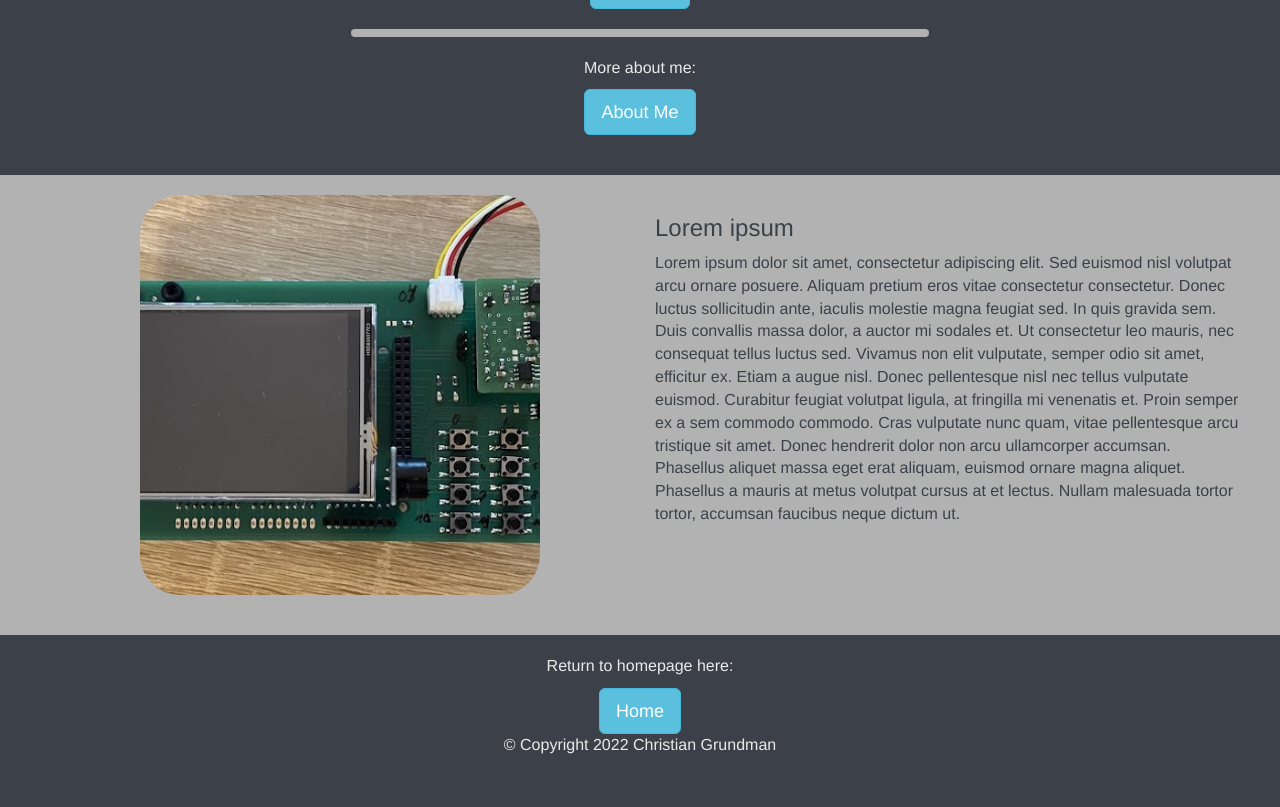
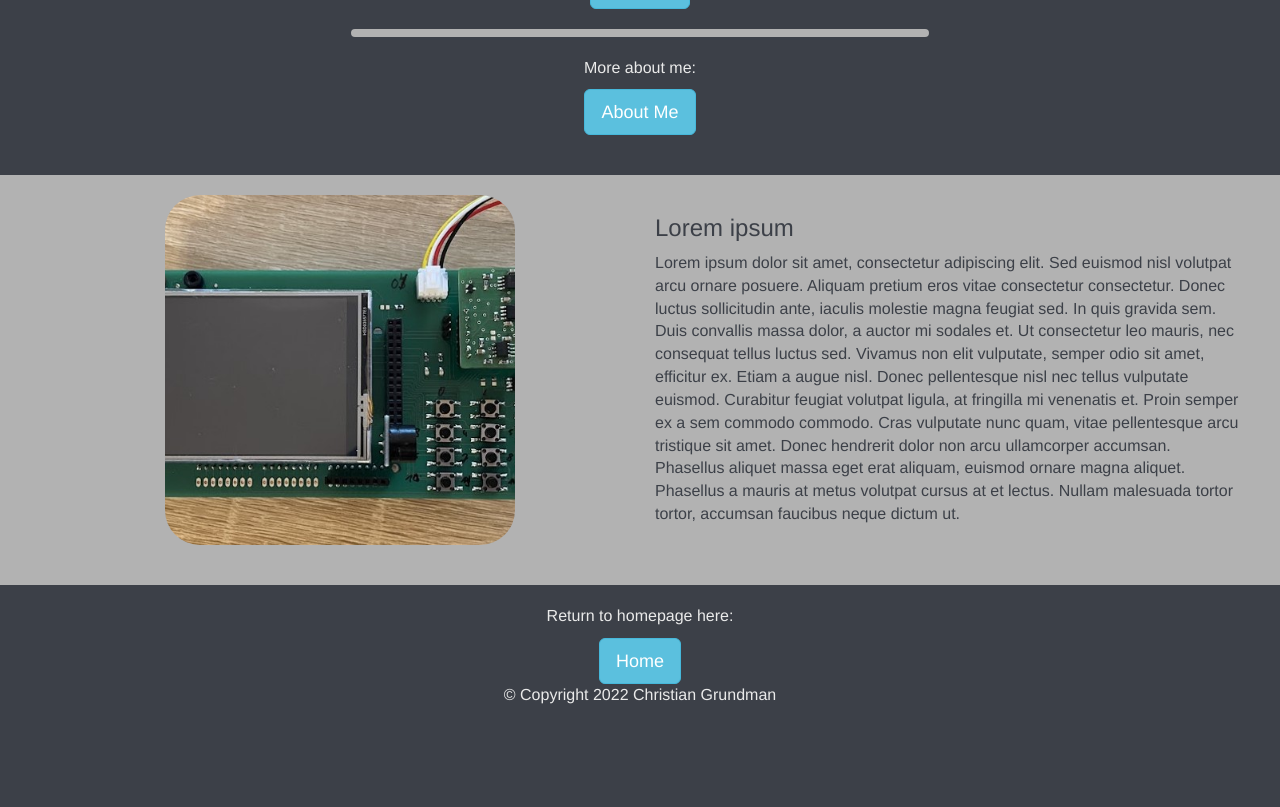
Before and after one commit to cgrundman/christian-grundman-website, a Flask app: page /secret in a window 1280 px wide. Shown: the part 317-1124 px from the top of the page. After the commit the page ends 1021 px from the top, so only its background shows below. Run offline with Flask 2, Linux system fonts and the light colour scheme; some libraries are stand-ins or nearby versions.

Commit message:
Shrunk the image sizes for mobil

```diff
--- a/static/css/styles.css
+++ b/static/css/styles.css
@@ -38,15 +38,15 @@ section {
 }
 
 .img_proj {
-    width: 400px;
+    width: 350px;
     height: auto;
     margin-left: auto;
     margin-right: auto;
 }
 
 .img_thumbnail {
-    width: 400px;
-    height: 400px;
+    width: 350px;
+    height: 350px;
     object-fit:cover;
     border-radius: 10%;
 }
```
